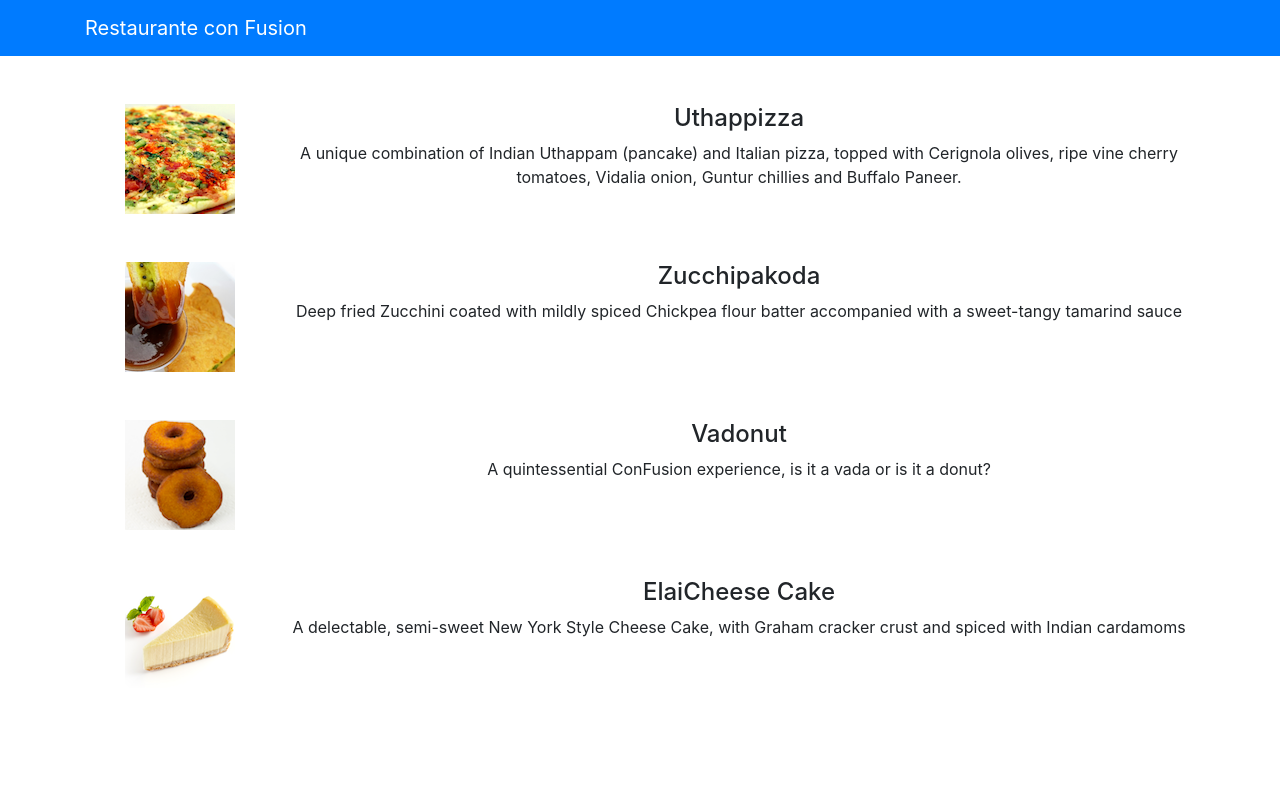
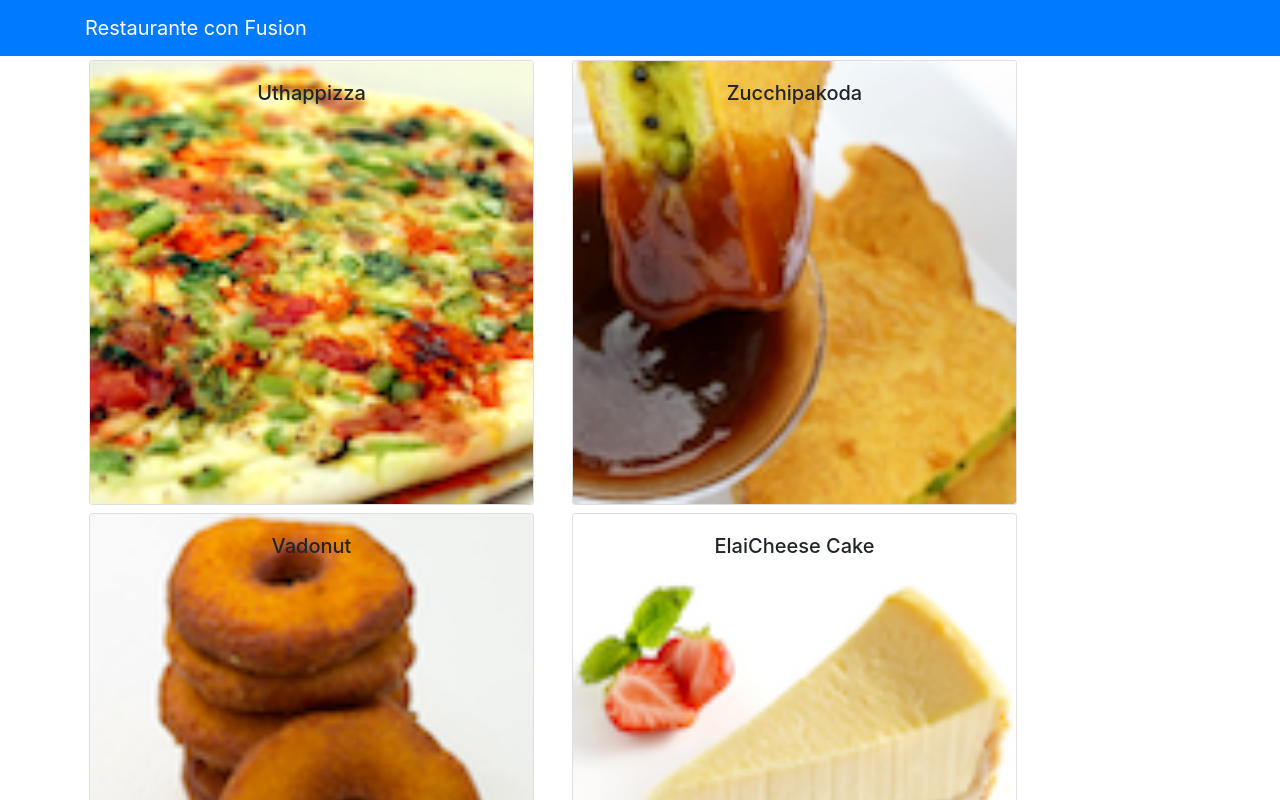
Before and after one commit to adarsh8630/Course2, a React (Create React App) app: page / in a window 1280 px wide. Shown: the top 800 px of the page. Built offline with nearby package versions, Linux system fonts and the light colour scheme.

Commit message:
Components Part-2

```diff
--- a/src/App.js
+++ b/src/App.js
@@ -3,8 +3,17 @@ import  logo from './logo.svg';
 import {Navbar, NavbarBrand} from 'reactstrap';
 import Menu from './components/MenuComponent';
 import './App.css';
+import { DISHES } from './shared/dishes';
 
 class App extends Component {
+
+    constructor(props) {
+        super(props);
+
+        this.state = {
+            dishes : DISHES
+        };
+    }
     render() {
         return (
             <div className='App'>
@@ -14,7 +23,7 @@ class App extends Component {
                         </NavbarBrand>
                     </div >
                 </Navbar>
-                <Menu />
+                <Menu dishes = {this.state.dishes}/>
             </div >
         );
     }
--- a/src/components/MenuComponent.js
+++ b/src/components/MenuComponent.js
@@ -1,5 +1,5 @@
 import React , {Component} from 'react';
-import { Media } from 'reactstrap';
+import { Card , CardImg , CardImgOverlay , CardText , CardBody , CardTitle} from 'reactstrap';
 
 class Menu extends Component {
 
@@ -7,56 +7,44 @@ class Menu extends Component {
         super(props);
 
         this.state = {
-            dishes: [
-                {
-                    id: 0,
-                    name:'Uthappizza',
-                    image: 'assets/images/uthappizza.png',
-                    category: 'mains',
-                    label:'Hot',
-                    price:'4.99',
-                    description:'A unique combination of Indian Uthappam (pancake) and Italian pizza, topped with Cerignola olives, ripe vine cherry tomatoes, Vidalia onion, Guntur chillies and Buffalo Paneer.'                        },
-                 {
-                    id: 1,
-                    name:'Zucchipakoda',
-                    image: 'assets/images/zucchipakoda.png',
-                    category: 'appetizer',
-                    label:'',
-                    price:'1.99',
-                    description:'Deep fried Zucchini coated with mildly spiced Chickpea flour batter accompanied with a sweet-tangy tamarind sauce'                        },
-                 {
-                    id: 2,
-                    name:'Vadonut',
-                    image: 'assets/images/vadonut.png',
-                    category: 'appetizer',
-                    label:'New',
-                    price:'1.99',
-                    description:'A quintessential ConFusion experience, is it a vada or is it a donut?'                        },
-                 {
-                    id: 3,
-                    name:'ElaiCheese Cake',
-                    image: 'assets/images/elaicheesecake.png',
-                    category: 'dessert',
-                    label:'',
-                    price:'2.99',
-                    description:'A delectable, semi-sweet New York Style Cheese Cake, with Graham cracker crust and spiced with Indian cardamoms'                        }
-            ],
-        };
+            selectedDish : null
+        }
     }
+
+    onDishSelect(dish){
+        this.setState({selectedDish: dish});
+    }
+    renderDish(dish){
+        if(dish!=null)
+        {
+            return(
+                <Card>
+                    <CardImg width="100%" src={dish.image} alt={dish.name} />
+                    <CardBody>
+                        <CardTitle>{dish.name}</CardTitle>
+                        <CardText>{dish.description}</CardText>
+                    </CardBody>
+                </Card>
+            );
+        }
+        else{
+            return(
+                <div></div>
+            );
+        }
+    }
+
     render(){
 
-        const menu=this.state.dishes.map((dish) => {
+        const menu=this.props.dishes.map((dish) => {
             return(
-                <div key={dish.id} className="col-12 mt-5">
-                    <Media tag="li">
-                        <Media left middle>
-                            <Media object src={dish.image} alt={dish.name} />
-                        </Media>
-                        <Media body className="ml-5">
-                            <Media  heading>{dish.name}</Media>
-                            <p>{dish.description}</p>
-                        </Media>
-                    </Media>
+                <div key={dish.id} className="col-12 col-md-5 m-1">
+                    <Card onClick = { () => this.onDishSelect(dish)}>
+                        <CardImg width="100%" src={dish.image} alt={dish.name} />
+                        <CardImgOverlay>
+                            <CardTitle>{dish.name}</CardTitle>
+                        </CardImgOverlay>
+                    </Card>
                 </div>
             );
         });
@@ -64,12 +52,12 @@ class Menu extends Component {
         return (
             <div className="container">
                 <div className="row">
-                    <Media list>
-                        {menu}
-                    </Media>
+                    {menu}
+                </div>
+                <div className="row">
+                    {this.renderDish(this.state.selectedDish)}
                 </div>
             </div>
-
         );
     }
 }
--- /dev/null
+++ b/src/shared/dishes.js
@@ -0,0 +1,186 @@
+export const DISHES =
+    [
+        {
+        id: 0,
+        name:'Uthappizza',
+        image: 'assets/images/uthappizza.png',
+        category: 'mains',
+        label:'Hot',
+        price:'4.99',
+        description:'A unique combination of Indian Uthappam (pancake) and Italian pizza, topped with Cerignola olives, ripe vine cherry tomatoes, Vidalia onion, Guntur chillies and Buffalo Paneer.',
+        comments: [
+            {
+            id: 0,
+            rating: 5,
+            comment: "Imagine all the eatables, living in conFusion!",
+            author: "John Lemon",
+            date: "2012-10-16T17:57:28.556094Z"
+            },
+            {
+            id: 1,
+            rating: 4,
+            comment: "Sends anyone to heaven, I wish I could get my mother-in-law to eat it!",
+            author: "Paul McVites",
+            date: "2014-09-05T17:57:28.556094Z"
+            },
+            {
+            id: 2,
+            rating: 3,
+            comment: "Eat it, just eat it!",
+            author: "Michael Jaikishan",
+            date: "2015-02-13T17:57:28.556094Z"
+            },
+            {
+            id: 3,
+            rating: 4,
+            comment: "Ultimate, Reaching for the stars!",
+            author: "Ringo Starry",
+            date: "2013-12-02T17:57:28.556094Z"
+            },
+            {
+            id: 4,
+            rating: 2,
+            comment: "It's your birthday, we're gonna party!",
+            author: "25 Cent",
+            date: "2011-12-02T17:57:28.556094Z"
+            }
+        ]                        },
+        {
+        id: 1,
+        name:'Zucchipakoda',
+        image: 'assets/images/zucchipakoda.png',
+        category: 'appetizer',
+        label:'',
+        price:'1.99',
+        description:'Deep fried Zucchini coated with mildly spiced Chickpea flour batter accompanied with a sweet-tangy tamarind sauce',
+        comments: [
+            {
+            id: 0,
+            rating: 5,
+            comment: "Imagine all the eatables, living in conFusion!",
+            author: "John Lemon",
+            date: "2012-10-16T17:57:28.556094Z"
+            },
+            {
+            id: 1,
+            rating: 4,
+            comment: "Sends anyone to heaven, I wish I could get my mother-in-law to eat it!",
+            author: "Paul McVites",
+            date: "2014-09-05T17:57:28.556094Z"
+            },
+            {
+            id: 2,
+            rating: 3,
+            comment: "Eat it, just eat it!",
+            author: "Michael Jaikishan",
+            date: "2015-02-13T17:57:28.556094Z"
+            },
+            {
+            id: 3,
+            rating: 4,
+            comment: "Ultimate, Reaching for the stars!",
+            author: "Ringo Starry",
+            date: "2013-12-02T17:57:28.556094Z"
+            },
+            {
+            id: 4,
+            rating: 2,
+            comment: "It's your birthday, we're gonna party!",
+            author: "25 Cent",
+            date: "2011-12-02T17:57:28.556094Z"
+            }
+        ]
+        },
+        {
+        id: 2,
+        name:'Vadonut',
+        image: 'assets/images/vadonut.png',
+        category: 'appetizer',
+        label:'New',
+        price:'1.99',
+        description:'A quintessential ConFusion experience, is it a vada or is it a donut?',
+        comments: [
+            {
+            id: 0,
+            rating: 5,
+            comment: "Imagine all the eatables, living in conFusion!",
+            author: "John Lemon",
+            date: "2012-10-16T17:57:28.556094Z"
+            },
+            {
+            id: 1,
+            rating: 4,
+            comment: "Sends anyone to heaven, I wish I could get my mother-in-law to eat it!",
+            author: "Paul McVites",
+            date: "2014-09-05T17:57:28.556094Z"
+            },
+            {
+            id: 2,
+            rating: 3,
+            comment: "Eat it, just eat it!",
+            author: "Michael Jaikishan",
+            date: "2015-02-13T17:57:28.556094Z"
+            },
+            {
+            id: 3,
+            rating: 4,
+            comment: "Ultimate, Reaching for the stars!",
+            author: "Ringo Starry",
+            date: "2013-12-02T17:57:28.556094Z"
+            },
+            {
+            id: 4,
+            rating: 2,
+            comment: "It's your birthday, we're gonna party!",
+            author: "25 Cent",
+            date: "2011-12-02T17:57:28.556094Z"
+            }
+        ]
+        },
+        {
+        id: 3,
+        name:'ElaiCheese Cake',
+        image: 'assets/images/elaicheesecake.png',
+        category: 'dessert',
+        label:'',
+        price:'2.99',
+        description:'A delectable, semi-sweet New York Style Cheese Cake, with Graham cracker crust and spiced with Indian cardamoms',
+        comments: [
+            {
+            id: 0,
+            rating: 5,
+            comment: "Imagine all the eatables, living in conFusion!",
+            author: "John Lemon",
+            date: "2012-10-16T17:57:28.556094Z"
+            },
+            {
+            id: 1,
+            rating: 4,
+            comment: "Sends anyone to heaven, I wish I could get my mother-in-law to eat it!",
+            author: "Paul McVites",
+            date: "2014-09-05T17:57:28.556094Z"
+            },
+            {
+            id: 2,
+            rating: 3,
+            comment: "Eat it, just eat it!",
+            author: "Michael Jaikishan",
+            date: "2015-02-13T17:57:28.556094Z"
+            },
+            {
+            id: 3,
+            rating: 4,
+            comment: "Ultimate, Reaching for the stars!",
+            author: "Ringo Starry",
+            date: "2013-12-02T17:57:28.556094Z"
+            },
+            {
+            id: 4,
+            rating: 2,
+            comment: "It's your birthday, we're gonna party!",
+            author: "25 Cent",
+            date: "2011-12-02T17:57:28.556094Z"
+            }
+        ]
+        }
+    ];
```
